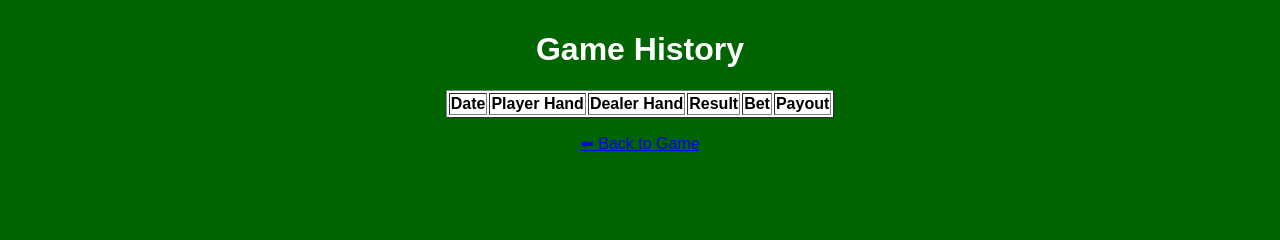
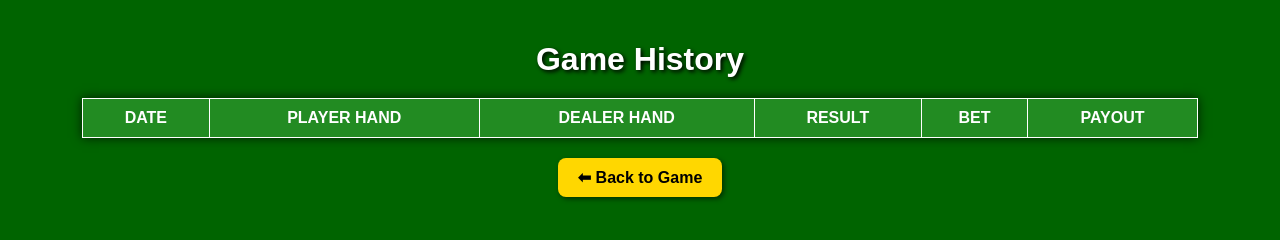
Before and after one commit to Charalex24/blackjack-game, a plain HTML site: page history.html in a window 1280 px wide. Drawn offline with Linux system fonts and the light colour scheme.

Commit message:
Improved history.html style

```diff
--- a/history.html
+++ b/history.html
@@ -5,10 +5,92 @@
   <meta name="viewport" content="width=device-width, initial-scale=1.0">
   <title>Game History</title>
   <link rel="stylesheet" href="style.css">
+  <style>
+    body {
+      font-family: sans-serif;
+      background: darkgreen;
+      color: white;
+      text-align: center;
+      padding: 20px;
+    }
+
+    h1 {
+      margin-bottom: 20px;
+      font-size: 2em;
+      text-shadow: 2px 2px 4px black;
+    }
+
+    table {
+      width: 90%;
+      margin: 0 auto 20px;
+      border-collapse: collapse;
+      background: #006400; /* dark green table */
+      color: white;
+      box-shadow: 0 0 10px rgba(0,0,0,0.7);
+    }
+
+    th, td {
+      padding: 10px;
+      border: 1px solid white;
+    }
+
+    th {
+      background: #228B22; /* slightly lighter green */
+      font-size: 1em;
+      text-transform: uppercase;
+    }
+
+    tbody tr:nth-child(even) {
+      background: #004d00; /* alternating row color */
+    }
+
+    tbody tr:hover {
+      background: #336633; /* hover highlight */
+    }
+
+    a.back-btn {
+      display: inline-block;
+      padding: 10px 20px;
+      background: gold;
+      color: black;
+      font-weight: bold;
+      border-radius: 8px;
+      text-decoration: none;
+      box-shadow: 2px 2px 5px rgba(0,0,0,0.5);
+      transition: transform 0.1s, box-shadow 0.1s;
+    }
+
+    a.back-btn:hover {
+      transform: scale(1.05);
+      box-shadow: 3px 3px 8px rgba(0,0,0,0.7);
+    }
+
+    .hand-cell {
+      display: flex;
+      justify-content: center;
+      flex-wrap: wrap;
+      gap: 4px;
+    }
+
+    .hand-card {
+      width: 40px;
+      height: 60px;
+      background: white;
+      color: black;
+      border-radius: 5px;
+      display: flex;
+      justify-content: center;
+      align-items: center;
+      font-weight: bold;
+      font-size: 0.8em;
+      box-shadow: 1px 1px 3px rgba(0,0,0,0.4);
+    }
+  </style>
 </head>
 <body>
   <h1>Game History</h1>
-  <table id="historyTable" border="1" style="margin:auto; background:white; color:black;">
+
+  <table id="historyTable">
     <thead>
       <tr>
         <th>Date</th>
@@ -21,7 +103,8 @@
     </thead>
     <tbody></tbody>
   </table>
-  <p><a href="index.html">⬅ Back to Game</a></p>
+
+  <p><a href="index.html" class="back-btn">⬅ Back to Game</a></p>
 
   <script src="history.js"></script>
 </body>
```
